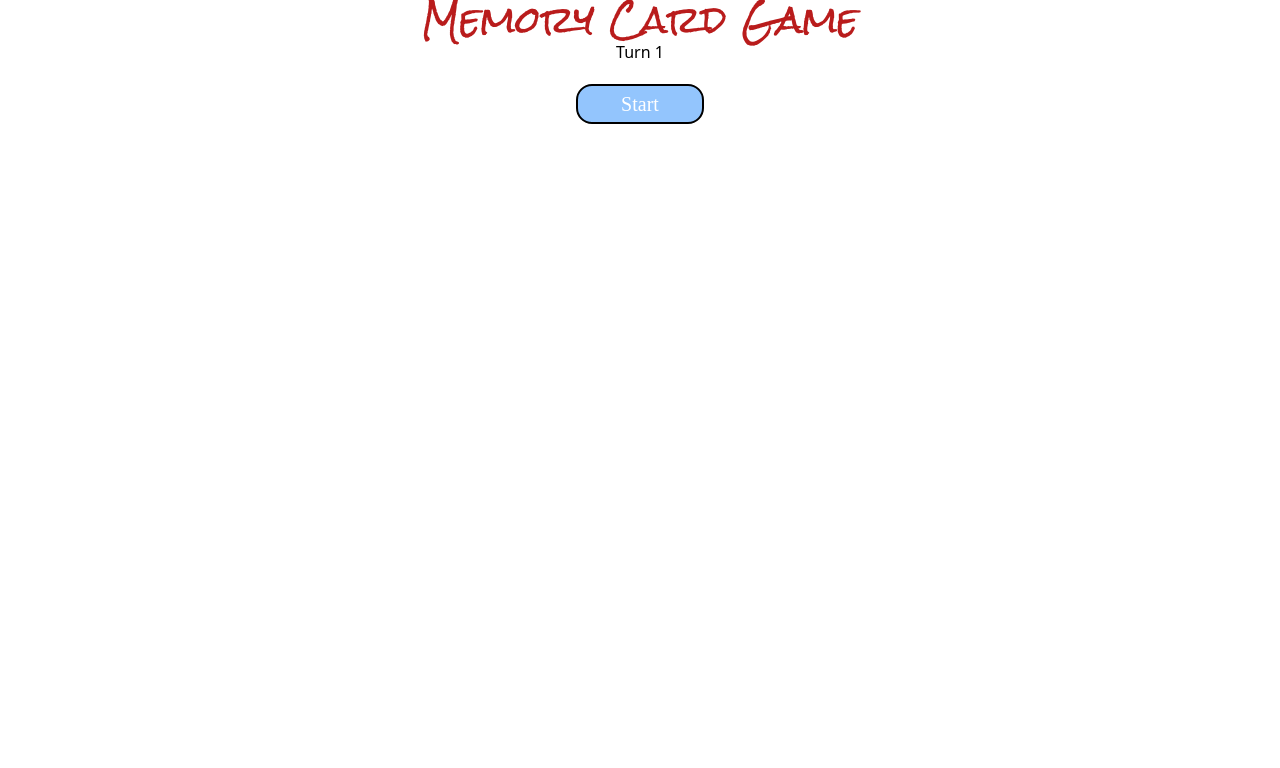
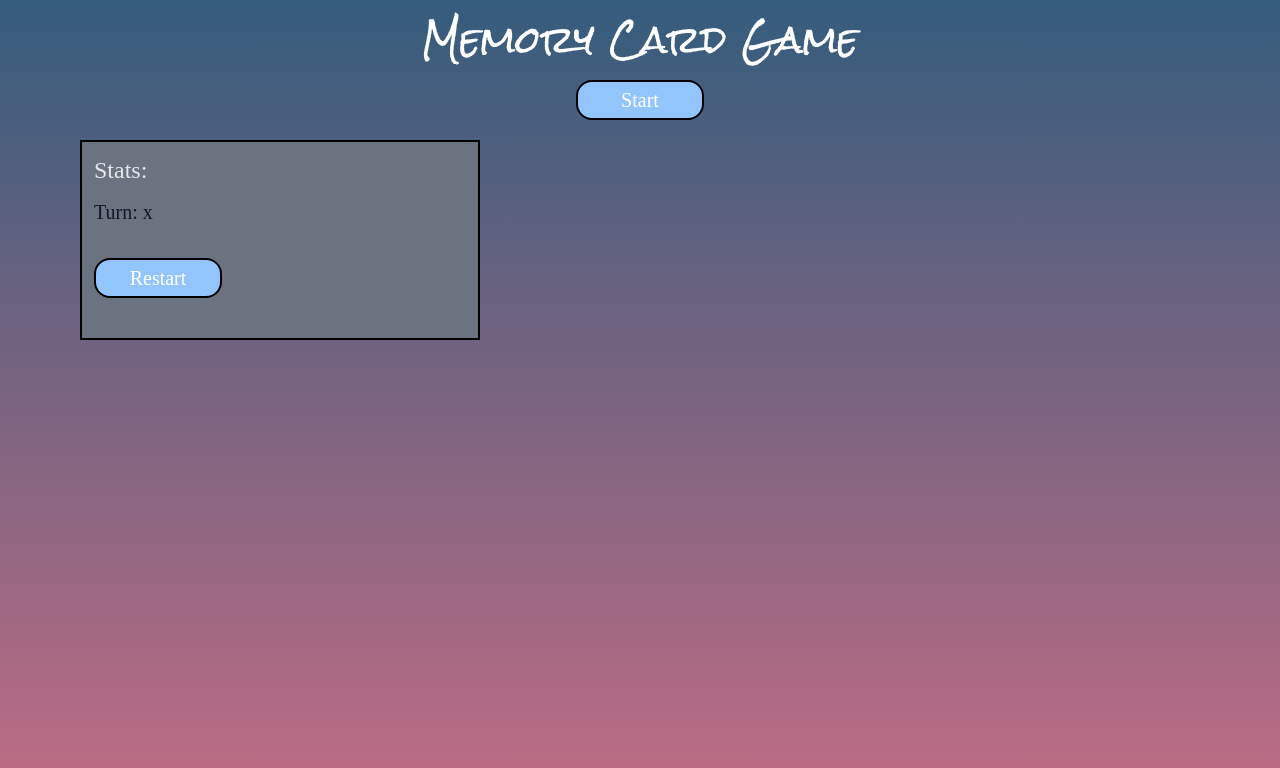
Before and after one commit to Slowikxx/MemoryCardGame, a React (Vite) app: page / in a window 1280 px wide. Shown: the top 768 px of the page. Built offline with nearby package versions, Linux system fonts and the light colour scheme; a web font is replaced by a local one.

Commit message:
- added border indicator of hovered card - changed style of the game

```diff
--- a/src/App.jsx
+++ b/src/App.jsx
@@ -4,7 +4,7 @@ import { cards } from './data';
 
 const App = () => {
 	const [cardsDeck, setCardsDeck] = useState([]);
-	const [turn, setTurn] = useState(1);
+	const [turn, setTurn] = useState(0);
 	const [firstCard, setFirstCard] = useState(null);
 	const [secondCard, setSecondCard] = useState(null);
 
@@ -26,6 +26,13 @@ const App = () => {
 		setFirstCard(null);
 		setSecondCard(null);
 		setTurn((prevTurn) => prevTurn + 1);
+	};
+
+	const restartGame = () => {
+		setFirstCard(null);
+		setSecondCard(null);
+		setTurn(0);
+		shuffleCards();
 	};
 
 	useEffect(() => {
@@ -52,15 +59,35 @@ const App = () => {
 	}, [firstCard, secondCard]);
 
 	return (
-		<div className="w-full h-full flex justify-center items-center flex-col">
-			<h1 className="font-rockSalt text-4xl text-red-700">Memory Card Game</h1>
-			<p>Turn {turn}</p>
+		<div className="w-full h-screen max-h-full flex flex-col bg-gradient-to-b from-[#355c7d] to-[#c06c84] py-5">
+			<h1 className="font-rockSalt text-4xl text-white self-center">
+				Memory Card Game
+			</h1>
+
+			{turn === 0 && (
 				<button
 					onClick={shuffleCards}
-				className="font-playWrite bg-blue-300 text-xl w-32 h-10 rounded-2xl border-black border-2 text-white hover:text-black mt-5"
+					className="self-center font-playWrite bg-blue-300 text-xl w-32 h-10 rounded-2xl border-black border-2 text-white hover:text-black mt-5"
 				>
 					Start
 				</button>
+			)}
+
+			<div className="flex flex-row mt-5">
+				<div className="w-[400px] h-[200px] bg-gray-500 border-2 border-black mx-20 flex flex-col p-3">
+					<h2 className="text-gray-200 font-playWrite text-2xl">Stats:</h2>
+
+					<p className="text-gray-900 text-xl font-playWrite my-3">
+						Turn: {turn > 0 ? turn : 'x'}
+					</p>
+
+					<button
+						onClick={restartGame}
+						className="font-playWrite bg-blue-300 text-xl w-32 h-10 rounded-2xl border-black border-2 text-white hover:text-black mt-5"
+					>
+						Restart
+					</button>
+				</div>
 				<GameBoard
 					cardsDeck={cardsDeck}
 					setChosenCard={setChosenCard}
@@ -68,6 +95,7 @@ const App = () => {
 					secondCard={secondCard}
 				/>
 			</div>
+		</div>
 	);
 };
 
--- a/src/components/Card.jsx
+++ b/src/components/Card.jsx
@@ -6,7 +6,12 @@ const Card = ({ card, isFlipped, setChosenCard }) => {
 	};
 
 	return (
-		<div key={card.id} className="w-24">
+		<div
+			key={card.id}
+			className={`w-24 cursor-pointer ${
+				!isFlipped && 'hover:border-4 hover:border-[#f50089]'
+			}`}
+		>
 			{!isFlipped ? (
 				<img onClick={handleClick} src={background} alt="background" />
 			) : (
--- a/src/components/GameBoard.jsx
+++ b/src/components/GameBoard.jsx
@@ -2,7 +2,7 @@ import Card from './Card';
 
 const GameBoard = ({ cardsDeck, setChosenCard, firstCard, secondCard }) => {
 	return (
-		<div className="w-1/2 justify-center items-center flex">
+		<div className="justify-center items-center flex">
 			<div className="grid grid-cols-4 gap-5">
 				{cardsDeck.map((card) => (
 					<Card
```
Lines whose indentation alone changed are shown as unchanged.
